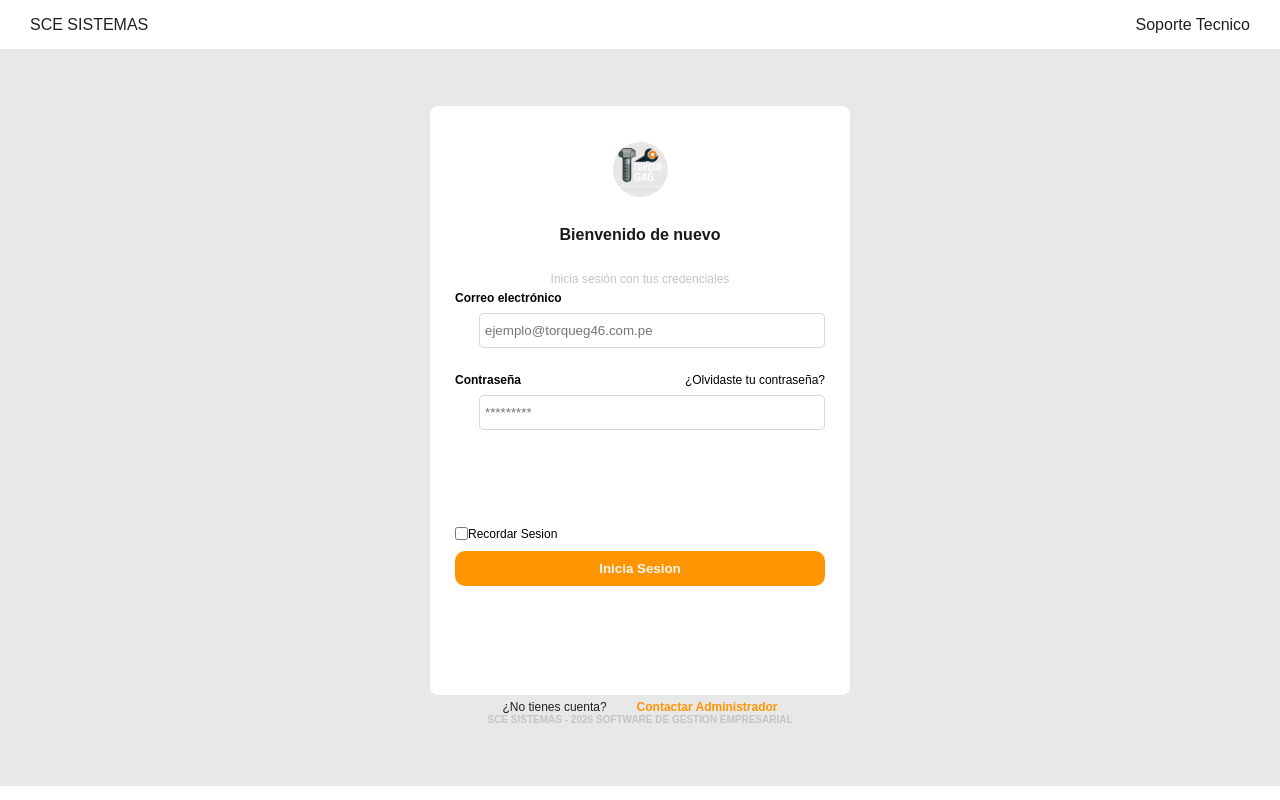
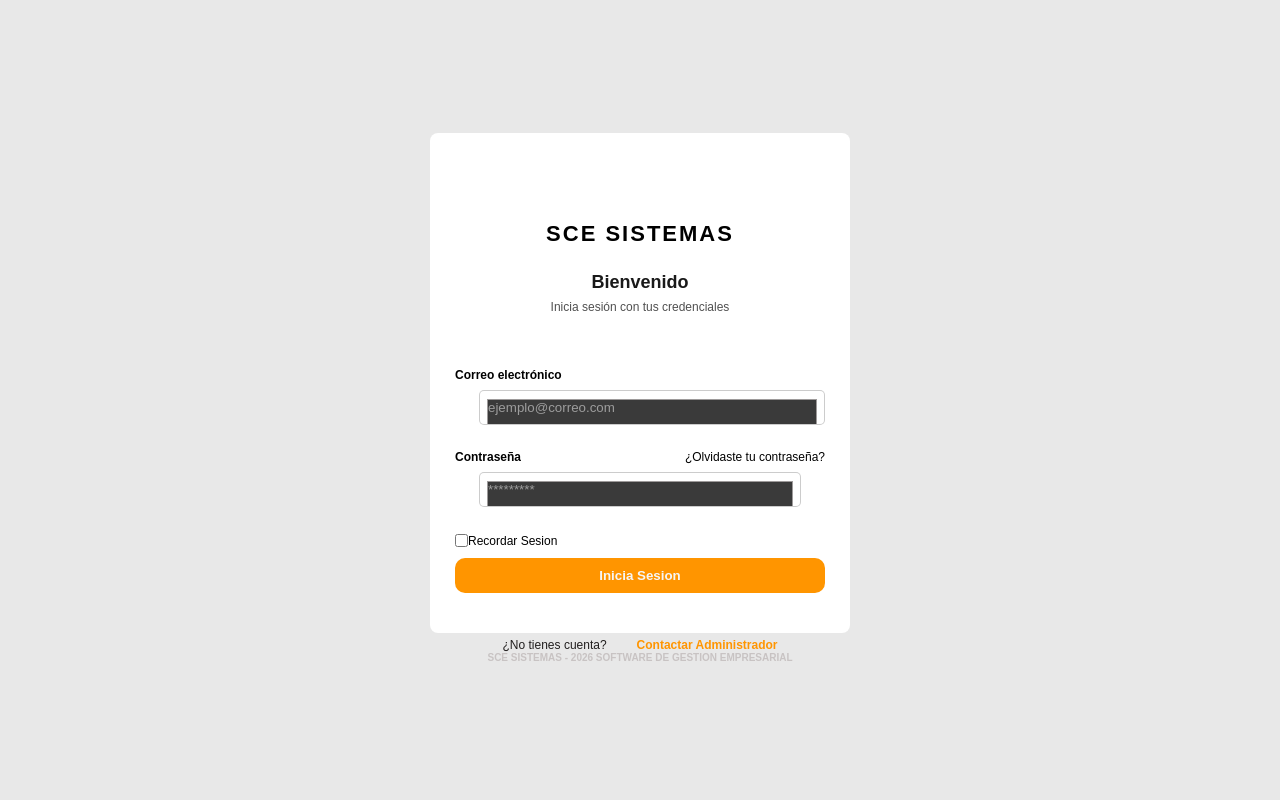
Before and after one commit to LuisPalomin05/sce_devs, a React (Vite) app in the folder Frontend/: page / in a window 1280 px wide. Built offline with nearby package versions, Linux system fonts and the light colour scheme; some icons are missing.

Commit message:
cambios agregados

```diff
--- a/Frontend/src/assets/almacen.css
+++ b/Frontend/src/assets/almacen.css
@@ -52,7 +52,7 @@
 .btnExportReport:hover {
     box-shadow: 0px 1px 1px 1px rgba(0, 0, 0, 0.1);
     background: #f17107;
-    color: white;
+    color: #000000;
 }
 
 .filtros {
@@ -342,10 +342,27 @@
 }
 
 .InputCreate,
-.InputItenCreate {
-    display: flex;
-    flex-direction: column;
+
+.InputItenCreate input {
+    height: 35px;
+    border: none;
+    border-bottom: 1px solid #787676;
+    background: #ffffff; /* ✅ CAMBIO: blanco */
+    padding: 0 5px;
+    color: #000000;
 }
+
+.InputItenCreate select {
+    height: 35px;
+    border: none;
+    border-bottom: 1px solid #787676;
+    background: #ffffff; /* ✅ CAMBIO: blanco */
+    padding: 0 5px;
+    color: #000000;
+    font-size: 14px;
+    cursor: pointer;
+}
+
 
 .InputCreate {
     padding: 0px 25px;
@@ -374,7 +391,8 @@
     height: 60%;
     border: none;
     border-bottom: 1px solid #787676;
-    background: var(--bg-color-static);
+        background: #ffffff; /* ✅ blanco */
+    color: #000000; /* ✅ texto negro */
     padding: 5px;
 }
 
--- a/Frontend/src/assets/config.css
+++ b/Frontend/src/assets/config.css
@@ -314,3 +314,26 @@
 .cartillaModo{
 color: #f3af1c;
 }
+
+.contenedorFoto {
+    position: relative;
+    display: inline-block;
+}
+
+.btnEditFoto {
+    position: absolute;
+    bottom: 5px;
+    right: 5px;
+    background: #e6b30c;
+    color: #000;
+    border: none;
+    border-radius: 6px;
+    padding: 4px 8px;
+    font-size: 12px;
+    cursor: pointer;
+    font-weight: bold;
+}
+
+.btnEditFoto:hover {
+    background: #e27e0c;
+}
--- a/Frontend/src/assets/login.css
+++ b/Frontend/src/assets/login.css
@@ -4,29 +4,17 @@
 }
 
 .nameLogin,
-.LoginPanel,
-.tittleLogin {
+.LoginPanel {
   display: flex;
   align-items: center;
 }
 
-.tittleLogin {
-  height: 50px;
-  width: 100%;
-  display: flex;
-  justify-content: space-between;
-  align-items: center;
-  padding: 0 30px;
-  background: var(--bg-color);
-  border-bottom: 1px solid #b8b8b852;
-}
 
 .LoginPanel {
   justify-content: center;
   flex-direction: column;
   background: var(--bg-color-secondary);
-  height: calc(100vh - 60px);
-  height: 92%;
+  height: 100vh;
 }
 
 .cntLoginPanel {
@@ -36,48 +24,93 @@
   width: 100%;
   max-width: 420px;
   min-width: 320px;
-  height: 80%;
+  height: auto;
+  min-height: 500px;
   border-radius: 8px;
-  padding: 8px 25px;
+  padding: 40px 25px;
 }
 
 .formLogin {
   font-size: 12px;
-  flex: 7;
   display: flex;
   flex-direction: column;
+  gap: 10px;
 }
 
 .inputsContendor {
-  flex: 6;
   display: flex;
   flex-direction: column;
   gap: 15px;
+  flex: none;
 }
 
 .LoginImage {
-  color: rgb(200, 195, 195);
   font-size: 12px;
   flex: 3;
-  display: grid;
-  place-items: end center;
+  display: flex;
+  flex-direction: column;
+  justify-content: center;
+  align-items: center;
+  gap: 5px;
+}
+
+.LoginBrand {
+  font-weight: bold;
+  font-size: 13px;
+  color: rgb(100, 100, 100);
+  letter-spacing: 1px;
+  cursor: pointer;
+  margin-bottom: 4px;
+}
+
+.LoginBrand {
+  font-weight: 800;
+  font-size: 22px;
+  color: #000000;
+  letter-spacing: 2px;
+  cursor: pointer;
+  margin-top: 0px;
+  margin-bottom: 20px;
+  text-transform: uppercase;
 }
 
 .LoginTittle {
   font-weight: bold;
-  font-size: 16px;
+  font-size: 18px;
   color: rgb(25, 25, 25);
+  margin: 0;
+}
+
+
+.LoginSubtittle {
+  font-size: 12px;
+  color: rgb(80, 80, 80);
+  margin-top: 2px;
 }
 
 .inputformItem {
   display: flex;
   align-items: center;
   flex: 1;
-  padding: 0 5px;
+  padding: 0 7px;
   border-radius: 5px;
-  color: rgb(49, 47, 47);
+  height: 35px;
+  border: 1px solid rgba(0, 0, 0, 0.2);
+  background: #ffffff;
+  color: #000000;
+}
+
+.inputformItem::placeholder {
+  color: rgba(0, 0, 0, 0.4);
+  color: #ffffff;
   height: 35px;
   border: 1px solid rgba(200, 195, 195, 0.701);
+  background: #3a3a3a;
+}
+
+
+.inputformItem::placeholder {
+  color: rgba(255, 255, 255, 0.5);
 }
 
 .inputGroup {
@@ -108,6 +141,7 @@
   font-weight: bold;
   height: 35px;
   padding: 10px;
+  cursor: pointer;
 }
 
 .leyendafooter {
@@ -130,19 +164,16 @@
   width: 100%;
 }
 
-.icnLogin {
-  height: 55px;
-  width: 55px;
-  border-radius: 50%;
 
-  background: #e2dedec2;
-}
 
 .footerLogin {
   display: flex;
   flex-direction: column;
-  flex: 4;
+
+  flex: 2;
   gap: 10px;
+  justify-content: flex-start;
+  padding-top: 12px;
 }
 
 .checkItems {
@@ -156,3 +187,11 @@
   align-items: center;
   gap: 8px;
 }
+
+
+.eyeIcon {
+  cursor: pointer;
+  display: flex;
+  align-items: center;
+  flex-shrink: 0;
+}
--- a/Frontend/src/components/ProductForm.jsx
+++ b/Frontend/src/components/ProductForm.jsx
@@ -109,7 +109,7 @@ const ProductForm = ({
                 min="0"
                 step="0.01"
                 value={precio}
-                onChange={(e) => setPrecio(e.target.value)}
+                onChange={(e) => setPrecio(e.target.value.slice(0, 7))} /* ✅ CAMBIO */
                 placeholder="0.00"
               />
             </div>
@@ -124,7 +124,7 @@ const ProductForm = ({
                 type="number"
                 min="0"
                 value={stock}
-                onChange={(e) => setStock(e.target.value)}
+                onChange={(e) => setStock(e.target.value.slice(0, 3))} /* ✅ CAMBIO */
                 placeholder="0"
               />
             </div>
--- a/Frontend/src/pages/Configuracion.jsx
+++ b/Frontend/src/pages/Configuracion.jsx
@@ -19,14 +19,27 @@ const Configuracion = () => {
   const containerRef = useRef(null);
   const modalRef = useRef(null);
 
+  const [fotoPerfil, setFotoPerfil] = useState(rostro);
+  const fileInputRef = useRef(null);
+
   const [inputState, setInputState] = useState(false);
   const [dangerState, setDangerState] = useState(false);
+
+  const handleChangeFoto = (e) => {
+  const file = e.target.files[0];
+  if (!file) return;
+
+  const url = URL.createObjectURL(file);
+  setFotoPerfil(url);
+  };
 
   const [formData, setFormData] = useState({
     email: "",
     password: "",
     dni: "",
+
   });
+
 
   useEffect(() => {
     const handleClickOutside = (event) => {
@@ -54,7 +67,23 @@ const Configuracion = () => {
       <div className="BodyConfig gridConfig">
         <div className="PerfilPanel">
           <div className="PerfilDescription">
-            <img className="configImgPerfil" src={rostro} alt="rostro" />
+            <div className="contenedorFoto">
+            <img className="configImgPerfil" src={fotoPerfil} alt="rostro" />
+
+            <button
+              className="btnEditFoto"
+              onClick={() => fileInputRef.current.click()}
+            >
+              Editar
+            </button>
+            <input
+              type="file"
+              accept="image/*"
+              ref={fileInputRef}
+              style={{ display: "none" }}
+              onChange={handleChangeFoto}
+            />
+          </div>
             <p className="fontBlack"> {nombres} </p>
             <p className="fontOrange"> {apellidos} </p>
           </div>
--- a/Frontend/src/pages/Login.jsx
+++ b/Frontend/src/pages/Login.jsx
@@ -3,7 +3,6 @@ import { AuthContext } from "../context/AuthContext";
 import { useNavigate } from "react-router-dom";
 import { useToast } from "../hooks/useNotifications";
 import "../assets/login.css";
-import torque from "../assets/icot.png";
 import { DynamicIcon } from "lucide-react/dynamic";
 
 const Login = () => {
@@ -16,6 +15,9 @@ const Login = () => {
     email: "",
     password: "",
   });
+
+
+  const [showPassword, setShowPassword] = useState(false);
 
   const handleChange = (e) => {
     setForm({
@@ -44,19 +46,14 @@ const Login = () => {
 
   return (
     <div className="cntLogin">
-      <div className="tittleLogin">
-        <div className="nameLogin">
-          {/* <img src="" alt="" /> */}
-          <p onClick={toggleTheme}>SCE SISTEMAS</p>
-        </div>
-        <div>Soporte Tecnico</div>
-      </div>
+
       <div className="LoginPanel">
         <div className="cntLoginPanel">
           <div className="LoginImage">
-            <img className="icnLogin" src={torque} alt="Rostro de usuario" />
-            <p className="LoginTittle">Bienvenido de nuevo</p>
-            <p>Inicia sesión con tus credenciales</p>
+
+            <p className="LoginBrand" onClick={toggleTheme}>SCE SISTEMAS</p>
+            <p className="LoginTittle">Bienvenido</p>
+            <p className="LoginSubtittle">Inicia sesión con tus credenciales</p>
           </div>
 
           <form onSubmit={handleSubmit} className="formLogin">
@@ -66,12 +63,12 @@ const Login = () => {
                   <p className="boldtxt">Correo electrónico</p>
                 </div>
                 <div className="itmInput">
-                  <DynamicIcon name="mail" size={16} color="#b3aaaa" />
+                  <DynamicIcon name="mail" size={16} color="#000000" />
                   <input
                     type="email"
                     name="email"
                     className="inputformItem"
-                    placeholder="ejemplo@torqueg46.com.pe"
+                    placeholder="ejemplo@correo.com"
                     onChange={handleChange}
                     required
                   />
@@ -84,18 +81,30 @@ const Login = () => {
                   <p className="alertOrange">¿Olvidaste tu contraseña?</p>
                 </div>
                 <div className="itmInput">
-                  <DynamicIcon name="lock-keyhole" size={16} color="#b3aaaa" />
+                  <DynamicIcon name="lock-keyhole" size={16} color="#000000" />
                   <input
-                    type="password"
+                    type={showPassword ? "text" : "password"}
                     name="password"
                     className="inputformItem"
                     placeholder="*********"
                     onChange={handleChange}
                     required
                   />
+
+                  <span
+                    className="eyeIcon"
+                    onClick={() => setShowPassword(!showPassword)}
+                  >
+                    <DynamicIcon
+                      name={showPassword ? "eye-off" : "eye"}
+                      size={16}
+                      color="#b3aaaa"
+                    />
+                  </span>
                 </div>
               </div>
             </div>
+
             <div className="footerLogin">
               <div className="checkItems">
                 <input type="checkbox" name="recordar" id="recordar" />
```
Also changed, not shown: Frontend/src/assets/dashboard.css (+33 -21 lines), 2 other files (tests, documents, lock files or other folders).
